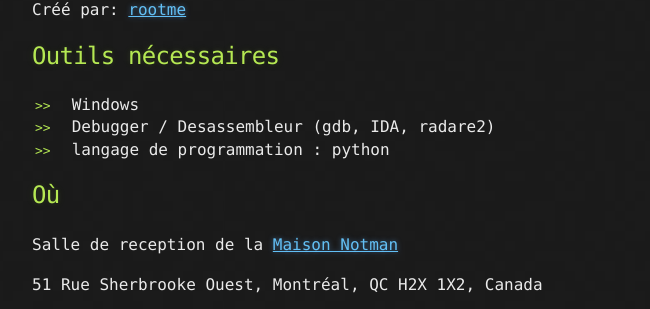
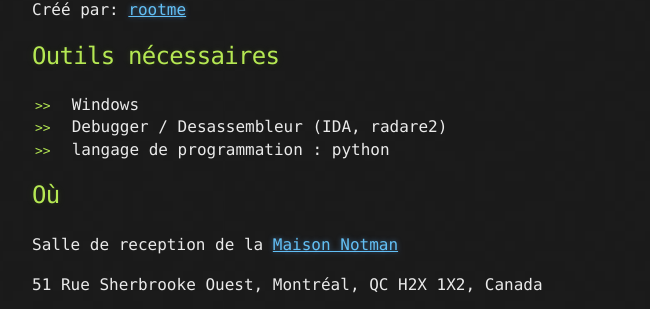
Before and after one commit to montrehack/montrehack.github.com, a Jekyll site: the page built from index.md, in a window 1280 px wide and 1400 px high, scrolled down 921 px. Shown: the part 143-452 px from the top of the window, without its empty margins (308-958 px from the left). Built offline with Jekyll 4.4.1, drawn with Linux system fonts in a browser that asks for light colours; Markdown is read by kramdown in place of the engine named in the settings; comment, search, counter and statistics services are not loaded; some of the changed text lies outside the part shown.

Commit message:
removing_gdb
Won’t need gdb for this one

```diff
--- a/index.md
+++ b/index.md
@@ -36,7 +36,7 @@ Créé par: [rootme](http://www.root-me.org/)
 ## Outils nécessaires
 
 * Windows
-* Debugger / Desassembleur (gdb, IDA, radare2)
+* Debugger / Desassembleur (IDA, radare2)
 * langage de programmation : python
 
 ## Où
@@ -76,7 +76,7 @@ Created by : [rootme](http://www.root-me.org/)
 ## Tools needed
 
 * Windows
-* Debugger / Desassembleur (gdb, IDA, radare2)
+* Debugger / Desassembleur (IDA, radare2)
 * a programming language : python
 
 ## Where
```
